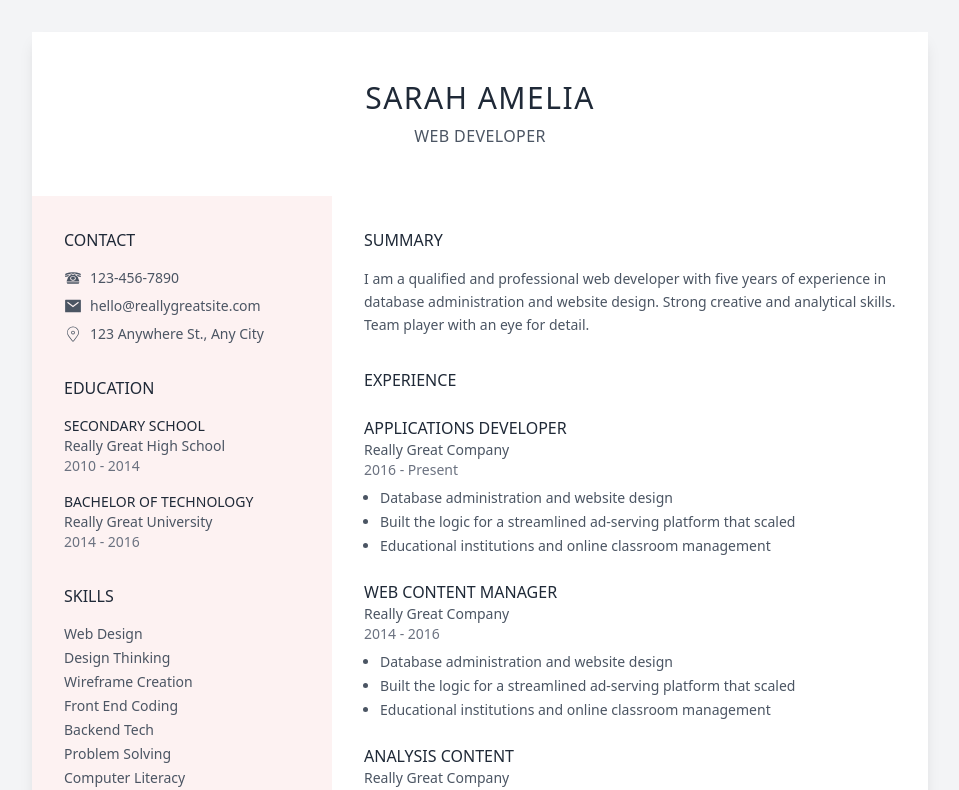
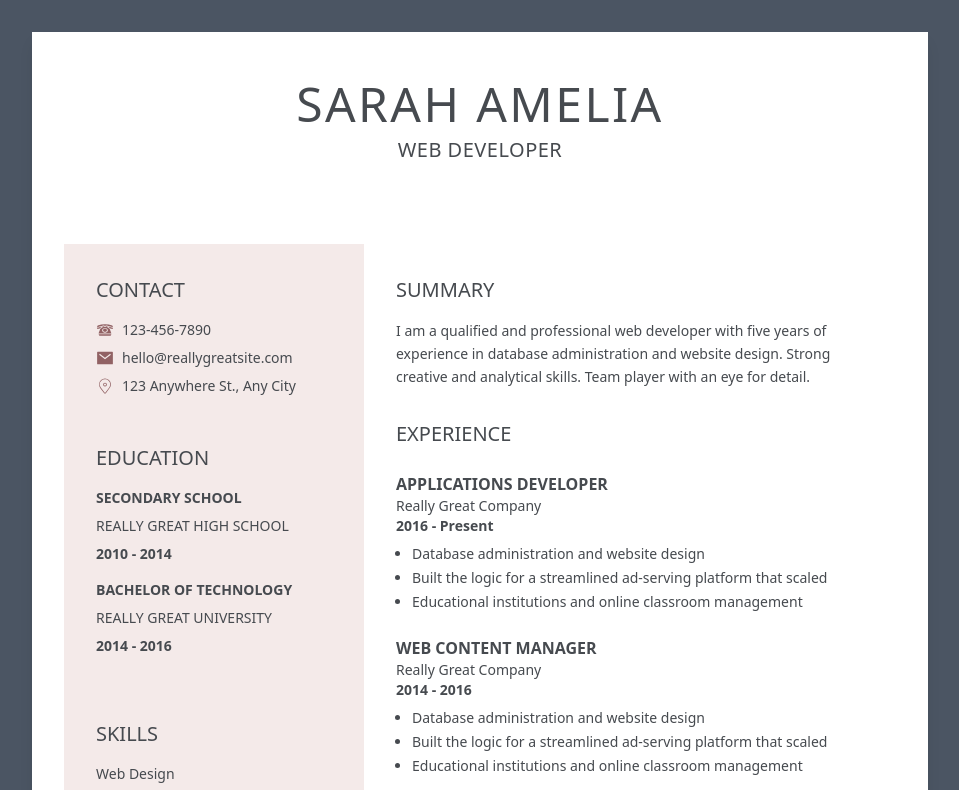
Before and after one commit to Tech-Shark/syntax, a React (Vite) app in the folder src/syntax_frontend/: page /temp9 in a window 1280 px wide. Shown: the top 790 px of the page, without its empty margins (160-1119 px from the left). Built offline with nearby package versions, Linux system fonts and the light colour scheme.

Commit message:
Template 9 completion

```diff
--- a/src/syntax_frontend/src/components/cvTemplates/Template7.jsx
+++ b/src/syntax_frontend/src/components/cvTemplates/Template7.jsx
@@ -92,7 +92,7 @@ function Template7({ cvData }) {
   };
 
   return (
-    <div className="min-h-screen bg-gray-100 p-8">
+    <div className="min-h-screen bg-gray-600 p-8">
       <div className="max-w-4xl mx-auto bg-white shadow-lg">
         {/* Header */}
         <div className="bg-[#323B4C] text-white flex flex-col items-end py-8 px-12">
--- a/src/syntax_frontend/src/components/cvTemplates/Template8.jsx
+++ b/src/syntax_frontend/src/components/cvTemplates/Template8.jsx
@@ -84,7 +84,7 @@ function Template8({ cvData }) {
   );
 
   return (
-    <div className="min-h-screen bg-gray-100 p-8">
+    <div className="min-h-screen bg-gray-600 p-8">
       <div className="max-w-4xl mx-auto bg-white shadow-lg text-[#575757] pb-28">
         {/* Header Section */}
         <div className="p-8 text-center">
--- a/src/syntax_frontend/src/components/cvTemplates/Template9.jsx
+++ b/src/syntax_frontend/src/components/cvTemplates/Template9.jsx
@@ -73,35 +73,35 @@ function Template9({ cvData }) {
   };
 
   return (
-    <div className="min-h-screen bg-gray-100 p-8">
-      <div className="max-w-4xl mx-auto bg-white shadow-lg">
+    <div className="min-h-screen bg-gray-600 p-8">
+      <div className="max-w-4xl mx-auto text-[#464A4F] bg-white shadow-lg">
         {/* Header Section */}
         <div className="text-center py-12">
-          <h1 className="text-3xl font-medium tracking-wider text-gray-800 mb-2">
+          <h1 className="text-5xl uppercase font-medium tracking-wider mb-2">
             {mockData.firstName} {mockData.lastName}
           </h1>
-          <p className="text-gray-600 uppercase tracking-wide">
+          <p className="uppercase text-xl tracking-wide">
             {mockData.title}
           </p>
         </div>
 
-        <div className="grid grid-cols-1 md:grid-cols-[300px_1fr]">
+        <div className="grid grid-cols-1 md:grid-cols-[300px_1fr] p-8">
           {/* Left Column */}
-          <div className="bg-[#FDF2F2] p-8 space-y-8">
+          <div className="bg-[#F4EAE9] p-8 space-y-8 gap-4 flex flex-col">
             {/* Contact Section */}
             <section>
-              <h2 className="text-gray-800 font-medium mb-4 uppercase">Contact</h2>
+              <h2 className="font-medium text-xl mb-4 uppercase">Contact</h2>
               <div className="space-y-2">
-                <div className="flex items-center gap-2 text-gray-600">
-                  <GiRotaryPhone className="text-lg" />
+                <div className="flex items-center gap-2">
+                  <GiRotaryPhone className="text-lg text-[#916264] font-bold" />
                   <span className="text-sm">{mockData.contact.phone}</span>
                 </div>
-                <div className="flex items-center gap-2 text-gray-600">
-                  <IoMailSharp className="text-lg" />
+                <div className="flex items-center gap-2">
+                  <IoMailSharp className="text-lg text-[#916264] font-bold" />
                   <span className="text-sm">{mockData.contact.email}</span>
                 </div>
-                <div className="flex items-center gap-2 text-gray-600">
-                  <CiLocationOn className="text-lg" />
+                <div className="flex items-center gap-2">
+                  <CiLocationOn className="text-lg text-[#916264] font-bold" />
                   <span className="text-sm">{mockData.contact.address}</span>
                 </div>
               </div>
@@ -109,22 +109,22 @@ function Template9({ cvData }) {
 
             {/* Education Section */}
             <section>
-              <h2 className="text-gray-800 font-medium mb-4 uppercase">Education</h2>
+              <h2 className="font-medium text-xl mb-4 uppercase">Education</h2>
               {mockData.education.map((edu, index) => (
-                <div key={index} className="mb-4">
-                  <h3 className="text-gray-800 font-medium text-sm">{edu.level}</h3>
-                  <p className="text-gray-600 text-sm">{edu.school}</p>
-                  <p className="text-gray-500 text-sm">{edu.period}</p>
+                <div key={index} className="mb-4 flex flex-col gap-2">
+                  <h3 className="text-sm font-bold">{edu.level}</h3>
+                  <p className="text-sm uppercase">{edu.school}</p>
+                  <p className="text-sm font-bold">{edu.period}</p>
                 </div>
               ))}
             </section>
 
             {/* Skills Section */}
             <section>
-              <h2 className="text-gray-800 font-medium mb-4 uppercase">Skills</h2>
+              <h2 className="font-medium text-xl mb-4 uppercase">Skills</h2>
               <ul className="space-y-1">
                 {mockData.skills.map((skill, index) => (
-                  <li key={index} className="text-sm text-gray-600">
+                  <li key={index} className="text-sm">
                     {skill}
                   </li>
                 ))}
@@ -136,26 +136,26 @@ function Template9({ cvData }) {
           <div className="p-8 space-y-8">
             {/* Summary Section */}
             <section>
-              <h2 className="text-gray-800 font-medium mb-4 uppercase">Summary</h2>
-              <p className="text-sm text-gray-600 leading-relaxed">
+              <h2 className="font-medium mb-4 text-xl uppercase">Summary</h2>
+              <p className="text-sm leading-relaxed">
                 {mockData.summary}
               </p>
             </section>
 
             {/* Experience Section */}
             <section>
-              <h2 className="text-gray-800 font-medium mb-6 uppercase">Experience</h2>
+              <h2 className="font-medium mb-6 text-xl uppercase">Experience</h2>
               <div className="space-y-6">
                 {mockData.experience.map((exp, index) => (
                   <div key={index} className="mb-6">
                     <div className="mb-2">
-                      <h3 className="text-gray-800 font-medium">{exp.title}</h3>
-                      <p className="text-gray-600 text-sm">{exp.company}</p>
-                      <p className="text-gray-500 text-sm mb-2">{exp.period}</p>
+                      <h3 className="font-bold uppercase">{exp.title}</h3>
+                      <p className="text-sm">{exp.company}</p>
+                      <p className="text-sm mb-2 font-bold">{exp.period}</p>
                     </div>
                     <ul className="list-disc pl-4 space-y-1">
                       {exp.responsibilities.map((resp, idx) => (
-                        <li key={idx} className="text-sm text-gray-600">{resp}</li>
+                        <li key={idx} className="text-sm">{resp}</li>
                       ))}
                     </ul>
                   </div>
```
